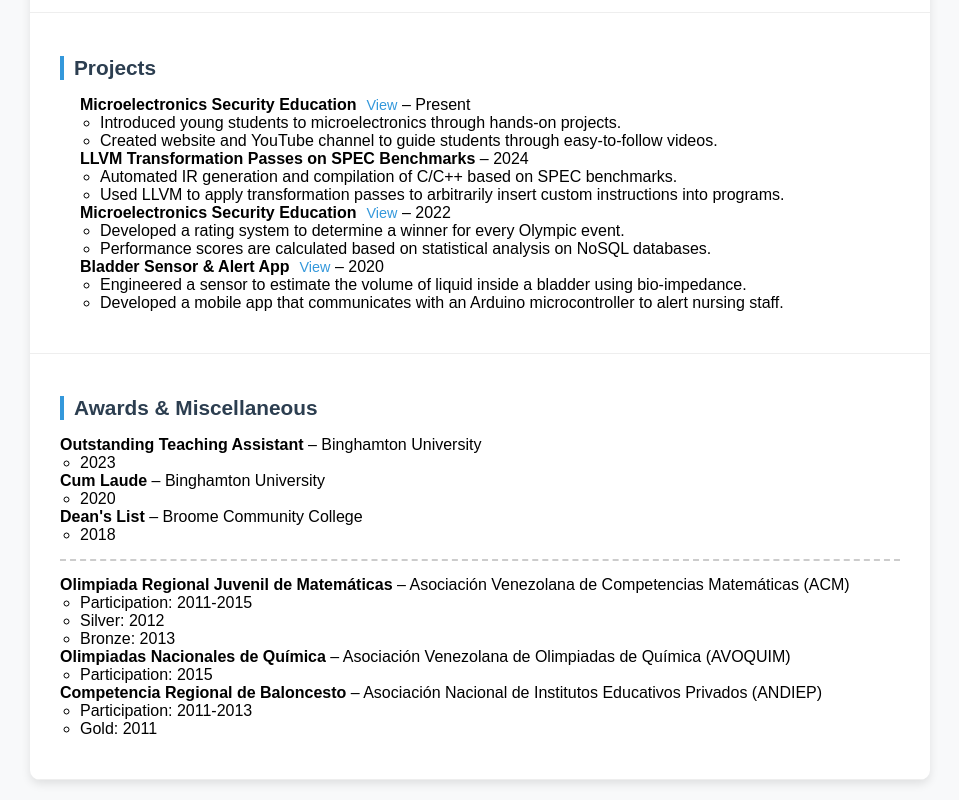
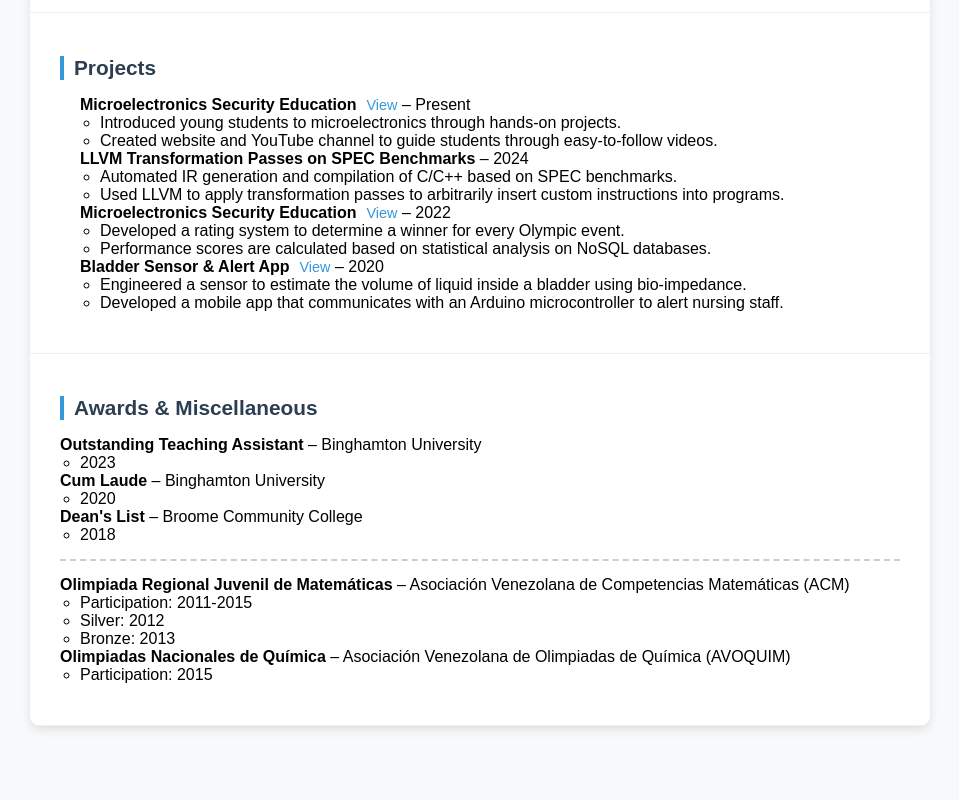
Before and after one commit to wzhangc1/wzhangc1.github.io, a plain HTML site: page index.html in a window 1280 px wide. Shown: the part 2324-3124 px from the top of the page, without its empty margins (160-1119 px from the left). After the commit the page ends 3070 px from the top, so only its background shows below. Drawn offline with Linux system fonts and the light colour scheme.

Commit message:
Comment out regional basketball competition entry

```diff
--- a/index.html
+++ b/index.html
@@ -214,12 +214,12 @@
               <li>Participation: 2015
           </ul>
         </li>
-        <li><strong>Competencia Regional de Baloncesto</strong> – Asociación Nacional de Institutos Educativos Privados (ANDIEP)
+        <!-- <li><strong>Competencia Regional de Baloncesto</strong> – Asociación Nacional de Institutos Educativos Privados (ANDIEP)
           <ul style="margin-left:-20px;">
               <li>Participation: 2011-2013</li>
               <li>Gold: 2011
           </ul>
-        </li>
+        </li> -->
       </ul>
     </div>
   </div>
```
